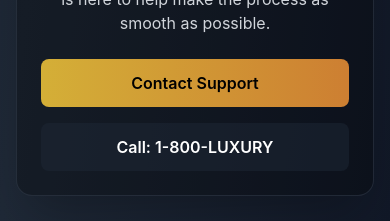
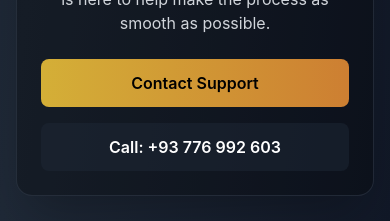
Before and after one commit to WiyarAhmadZai/Bazario-front, a React (Vite) app: page /returns-exchanges in a window 390 px wide. Shown: the part 3200-3421 px from the top of the page. Built offline with nearby package versions, Linux system fonts and the light colour scheme.

Commit message:
fix(returns): update support phone number link and display
- Changed phone number href from 1-800-LUXURY to +93776992603
- Updated displayed phone number text to +93 776 992 603
- Ensured consistent styling and accessibility for contact link

```diff
--- a/src/pages/ReturnsExchanges.jsx
+++ b/src/pages/ReturnsExchanges.jsx
@@ -191,10 +191,10 @@ const ReturnsExchanges = () => {
                 Contact Support
               </a>
               <a
-                href="tel:1-800-LUXURY"
+                href="tel:+93776992603"
                 className="px-6 py-3 bg-gray-800 bg-opacity-50 text-white font-semibold rounded-lg hover:bg-opacity-70 transition-all duration-300"
               >
-                Call: 1-800-LUXURY
+                Call: +93 776 992 603
               </a>
             </div>
           </div>
```
